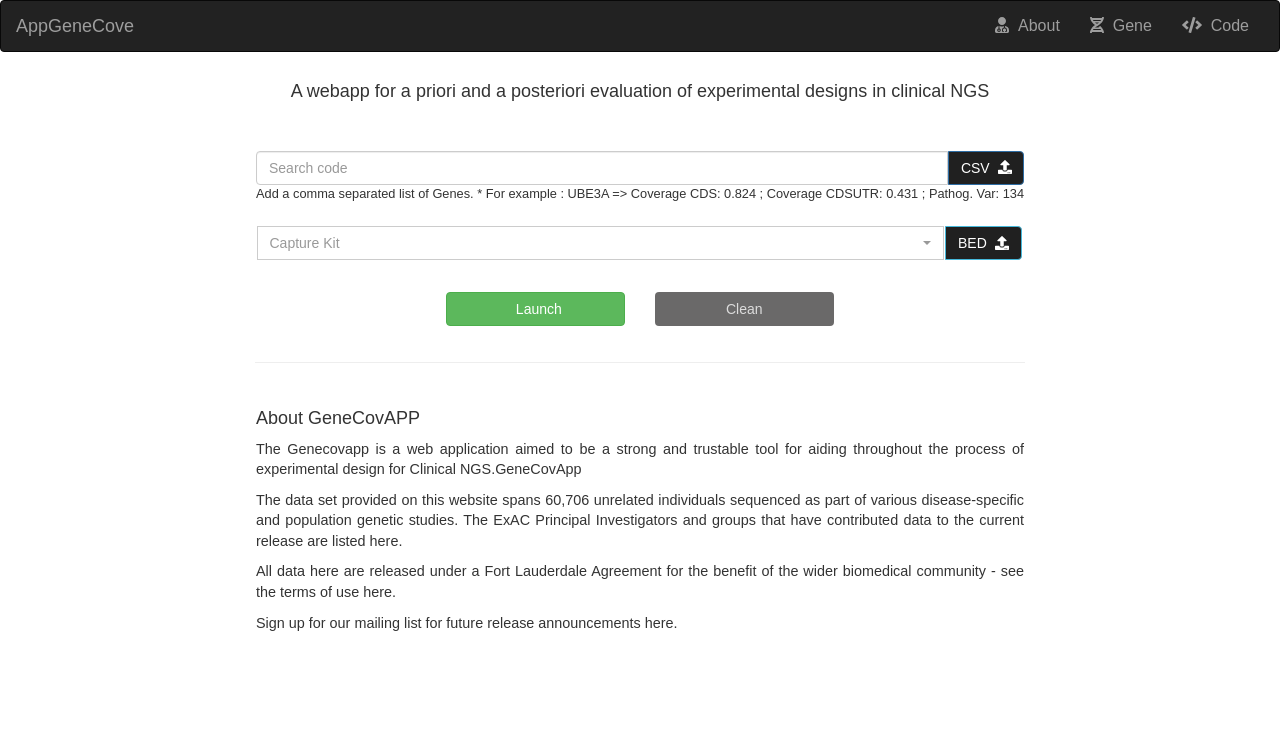
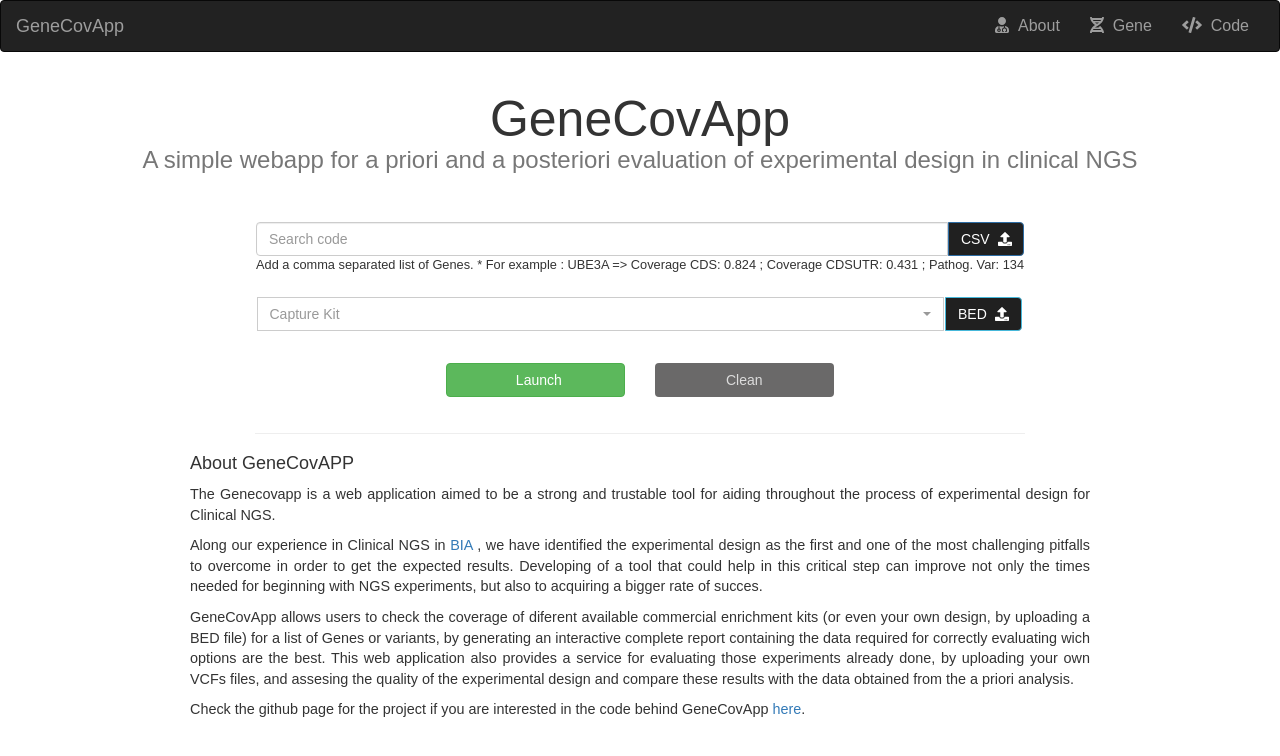
Before and after one commit to Juanpasq/GeneCoveApp, a plain HTML site: page index.html in a window 1280 px wide. Drawn offline with nearby package versions, Linux system fonts and the light colour scheme; a web font is replaced by a local one.

Commit message:
correcion y agregado de texto y titulos

```diff
--- a/index.html
+++ b/index.html
@@ -44,7 +44,7 @@
                     <span class="icon-bar"></span>
                 </button>
                 <a class="navbar-brand" href="#">
-                    <span style="font-family: 'Didact-Gothic', sans-serif;">AppGeneCove</span>
+                    <span style="font-family: 'Didact-Gothic', sans-serif;">GeneCovApp</span>
                 </a>
             </div>
             <div class="collapse navbar-collapse" id="myNavbar" navbar-right>
@@ -70,7 +70,9 @@
     <!-- contenido general-->
     <div class="container">
 
-        <h4 style="text-align:center"> A webapp for a priori and a posteriori evaluation of experimental designs in clinical NGS</h4>
+        <h1 id="home-title" style="font-size: 50px; text-align:center;">GeneCovApp <p class="text-muted" style="font-size: 24px; text-align:center;"> A simple webapp for a priori and a posteriori evaluation of experimental design in clinical NGS </p> </h1>
+
+        <!-- <h4 style="text-align:center"> A webapp for a priori and a posteriori evaluation of experimental designs in clinical NGS</h4> -->
 
         <br>
 
@@ -168,20 +170,16 @@
 
         <hr style="max-width: 770px;">
 
-        <!-- sector about texto-->
-        <div style="max-width: 800px; margin:0 auto; padding:1em;">
-            <h4>About GeneCovAPP</h4>
-            <p>The Genecovapp is a web application aimed to be a strong and trustable tool for aiding throughout the process
-                of experimental design for Clinical NGS.GeneCovApp</p>
-            <p>The data set provided on this website spans 60,706 unrelated individuals sequenced as part of various disease-specific
-                and population genetic studies. The ExAC Principal Investigators and groups that have contributed data to
-                the current release are listed here.</p>
-            <p>All data here are released under a Fort Lauderdale Agreement for the benefit of the wider biomedical community
-                - see the terms of use here.</p>
-            <p>Sign up for our mailing list for future release announcements here.</p>
-        </div>
+            <!-- sector about texto-->
+            <div style="max-width: 900px; margin:0 auto;">
+                <h4>About GeneCovAPP</h4>
+                <p style="font-size:.9em; text-align: justify">The Genecovapp is a web application aimed to be a strong and trustable tool for aiding throughout the process of experimental design for Clinical NGS.</p>
+                <p style="font-size:.9em; text-align: justify;">Along our experience in Clinical NGS in <a href="http://www.biargentina.com.ar/"> BIA </a>, we have identified the experimental design as the first and one of the most challenging pitfalls to overcome in order to get the expected results. Developing of a tool that could help in this critical step can improve not only the times needed for beginning with NGS experiments, but also to acquiring a bigger rate of succes.</p>
+                <p style="font-size:.9em; text-align: justify;">GeneCovApp allows users to check the coverage of diferent available commercial enrichment kits (or even your own design, by uploading a BED file) for a list of Genes or variants, by generating an interactive complete report containing the data required for correctly evaluating wich options are the best. This web application also provides a service for evaluating those experiments already done, by uploading your own VCFs files, and assesing the quality of the experimental design and compare these results with the data obtained from the a priori analysis.</p>
+                <p style="font-size:.9em; text-align: justify;">Check the github page for the project if you are interested in the code behind GeneCovApp <a href="https://github.com">here</a>.</p>
+            </div>
 
-        <!--Fin contenido general-->
+            <!--Fin contenido general-->
     </div>
 
     <!-- file reader url externo template html que va con el script del js-->
```
